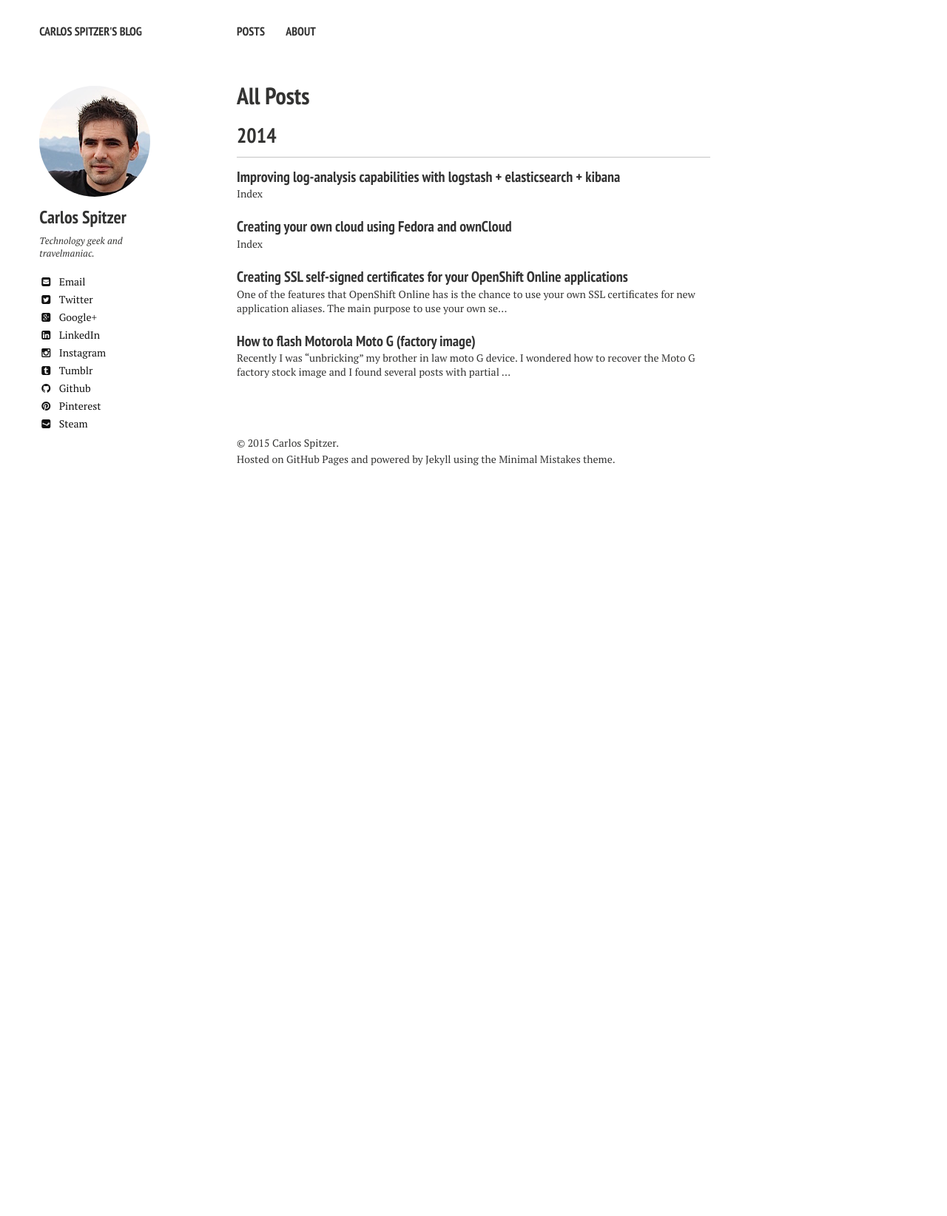
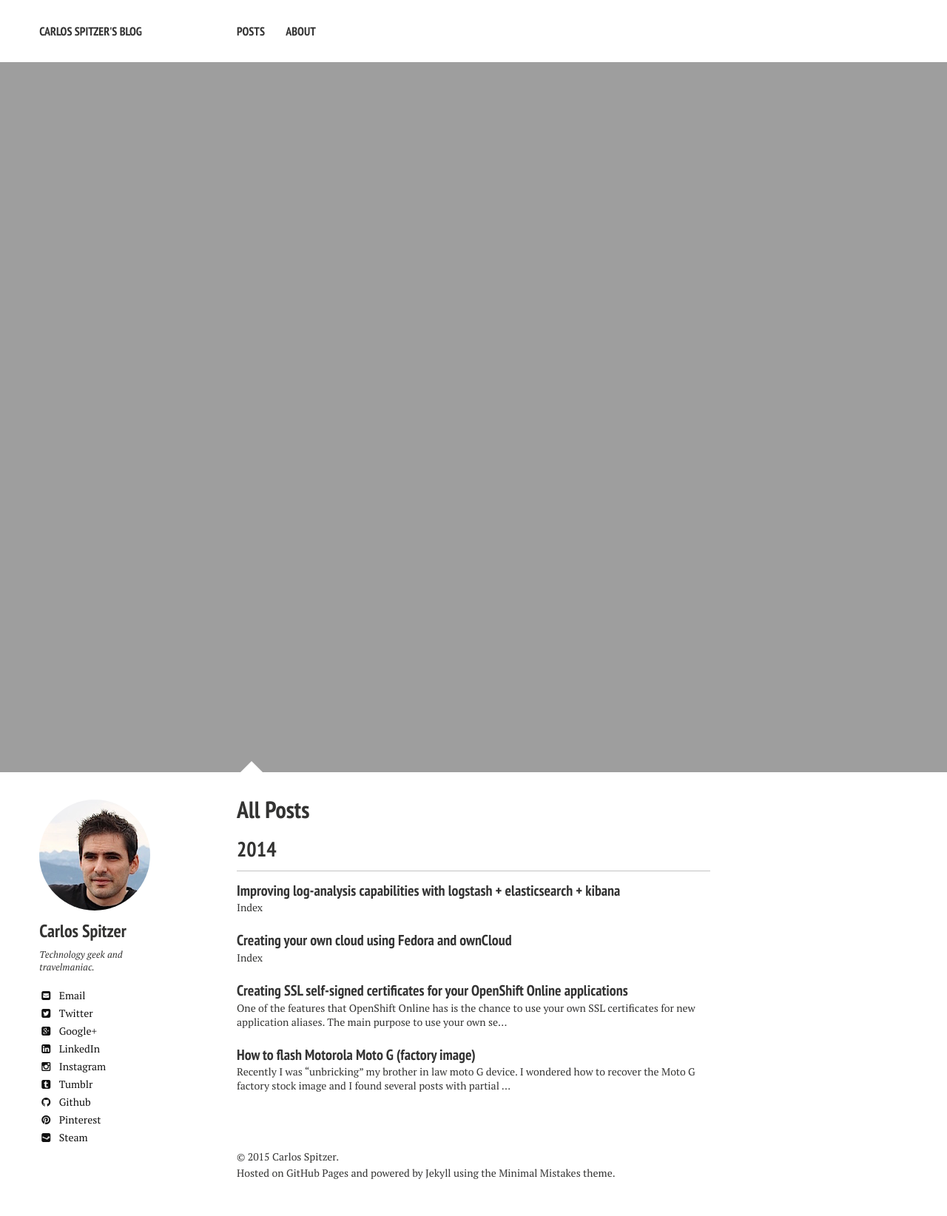
Before and after one commit to lestrade84/lestrade84.github.io, a Jekyll site: the page built from posts/index.md, in a window 1280 px wide. Shown: the whole page at 74% size. Built offline with Jekyll 4.4.1, drawn with Linux system fonts in a browser that asks for light colours; nearby versions of some CDN libraries; before the commit the page ends 900 px from its top, so only the background shows below that.

Commit message:
Adding post-banner

```diff
--- a/posts/index.md
+++ b/posts/index.md
@@ -2,4 +2,6 @@
 layout: post-index
 title: All Posts
 excerpt: "A List of Posts"
+image:
+  feature: posts-banner.jpg
 ---
```
Also changed, not shown: images/post-banner.jpg (added).
